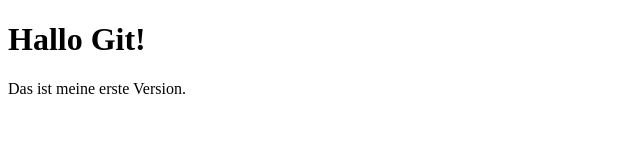
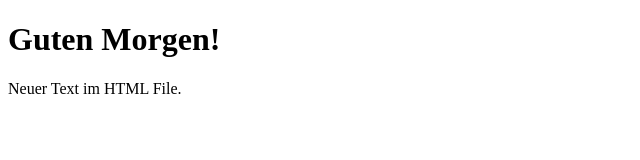
Before and after one commit to KaterynaSavelieva/ProjektSavelieva, a plain HTML site: page index.html in a window 1280 px wide. Shown: the whole page, without its empty margins (0-640 px from the left). Drawn offline with Linux system fonts and the light colour scheme.

Commit message:
Neue Zeile hinzugefügt

```diff
--- a/index.html
+++ b/index.html
@@ -1,10 +1,13 @@
 <!DOCTYPE html>
 <html>
   <head>
-    <title>Meine erste Git-Seite</title>
+    <title>Page Tittle</title>
   </head>
   <body>
-    <h1>Hallo Git!</h1>
-    <p>Das ist meine erste Version.</p>
+
+    <h1>Guten Morgen!</h1>
+
+    <p>Neuer Text im HTML File.</p>
+
   </body>
 </html>
```
